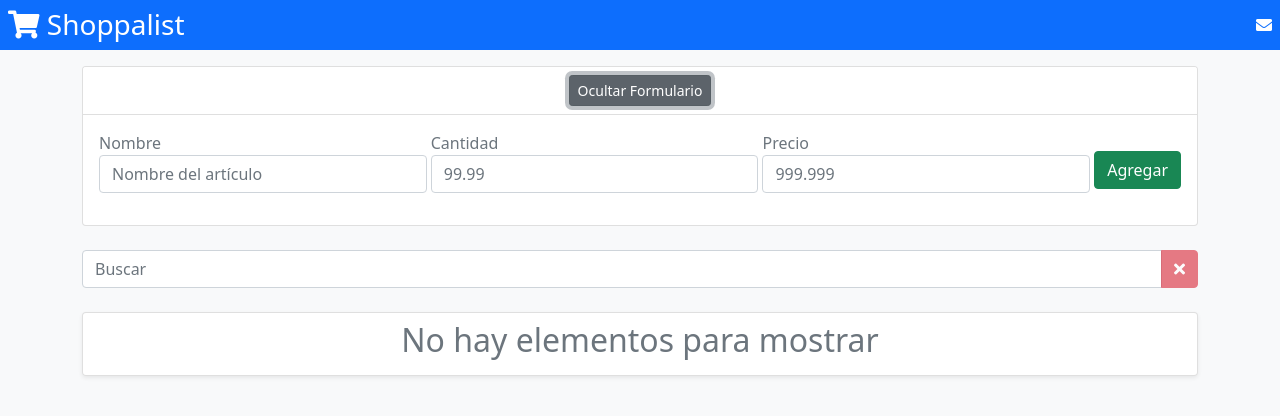
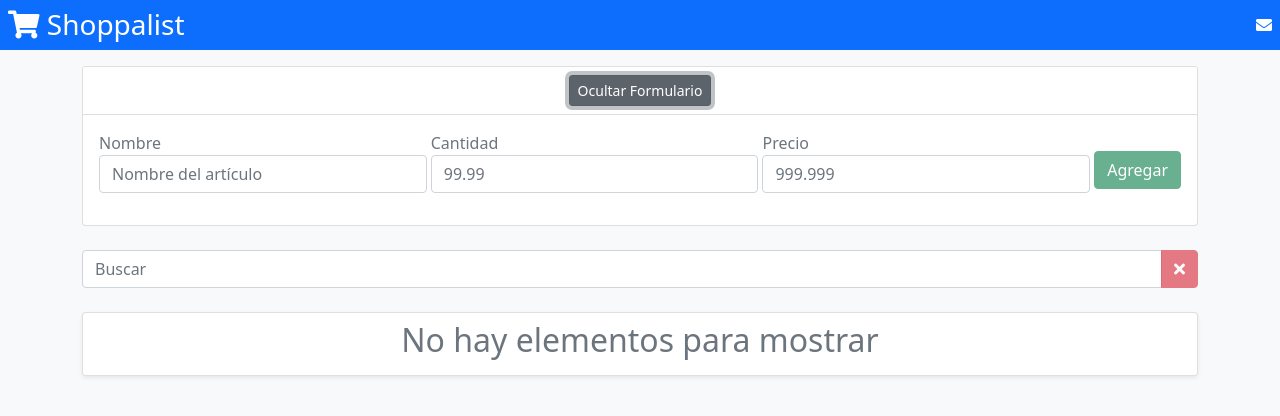
Before and after one commit to luigidicarlo/shoppalist, a React (Create React App) app: page / in a window 1280 px wide. Both pictures are taken after a click on the button "Mostrar Formulario". Shown: the top 416 px of the page. Built offline with nearby package versions, Linux system fonts and the light colour scheme.

Commit message:
Added red color to products with no quantity and amount

```diff
--- a/src/Form.js
+++ b/src/Form.js
@@ -59,8 +59,8 @@ export const Form = ({ onSubmit, formState, onChange, resetForm }) => {
             Cancelar
           </button>
         )}
-        <button className="btn btn-success" type="submit">
-          {formState.itemToEdit ? 'Editar' : 'Agregar'}
+        <button className="btn btn-success" type="submit" disabled={formState.name.length <= 0}>
+          {formState.itemToEdit ? "Editar" : "Agregar"}
         </button>
       </div>
     </form>
--- a/src/Item.js
+++ b/src/Item.js
@@ -20,7 +20,7 @@ export const Item = ({ item, onEdit, onDelete }) => {
   return (
     <li className="list-group-item">
       <div className="d-flex align-items-center justify-content-between">
-        <h3 className="my-0 h5">{item.name}</h3>
+        <h3 className={`my-0 h5${item.price <= 0 || item.quantity <= 0 ? ' text-danger' : ''}`}>{item.name}</h3>
         <button
           className="btn btn-sm btn-primary"
           onClick={onToggleInfo}
```
Also changed, not shown: 6 other files (tests, documents, lock files or other folders).
